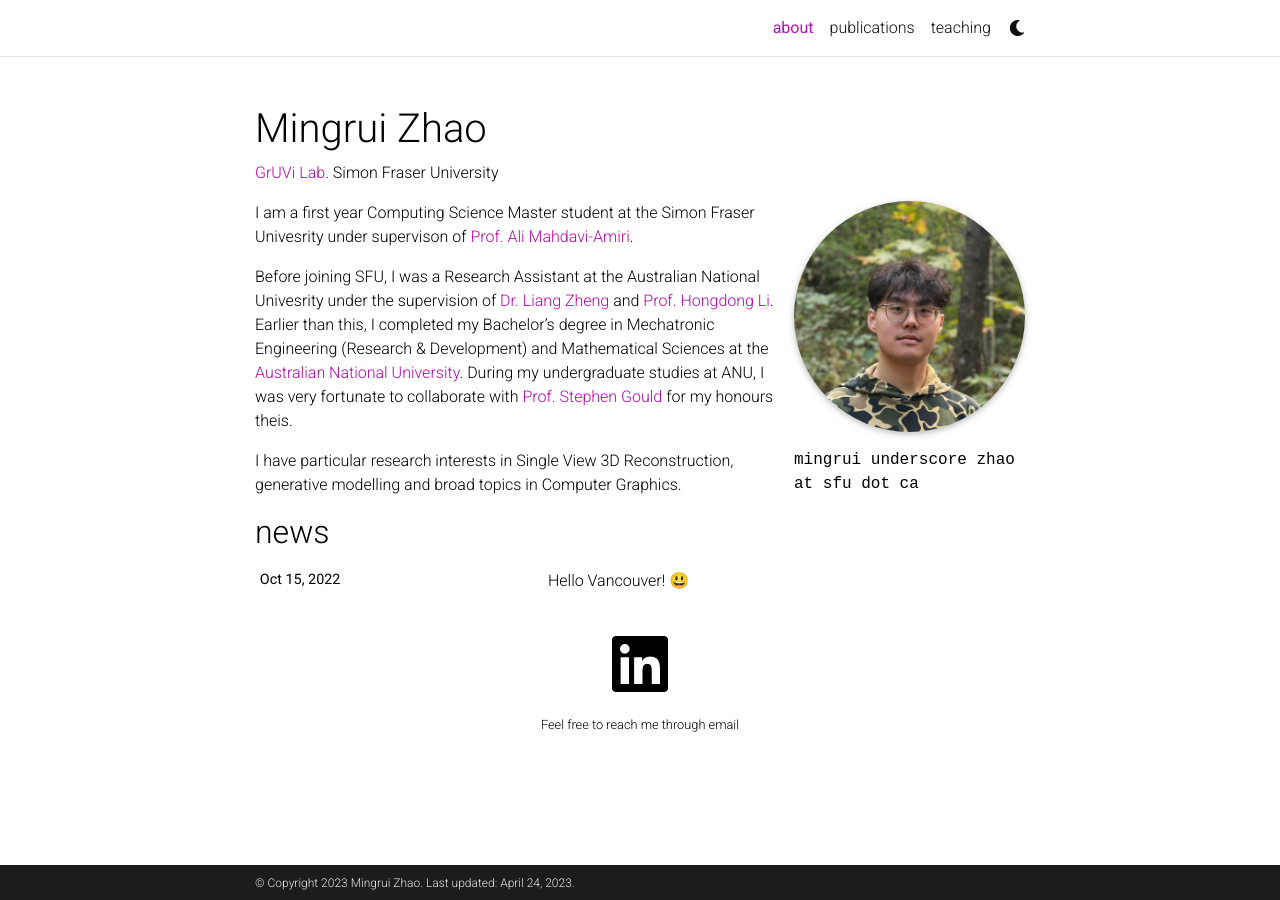
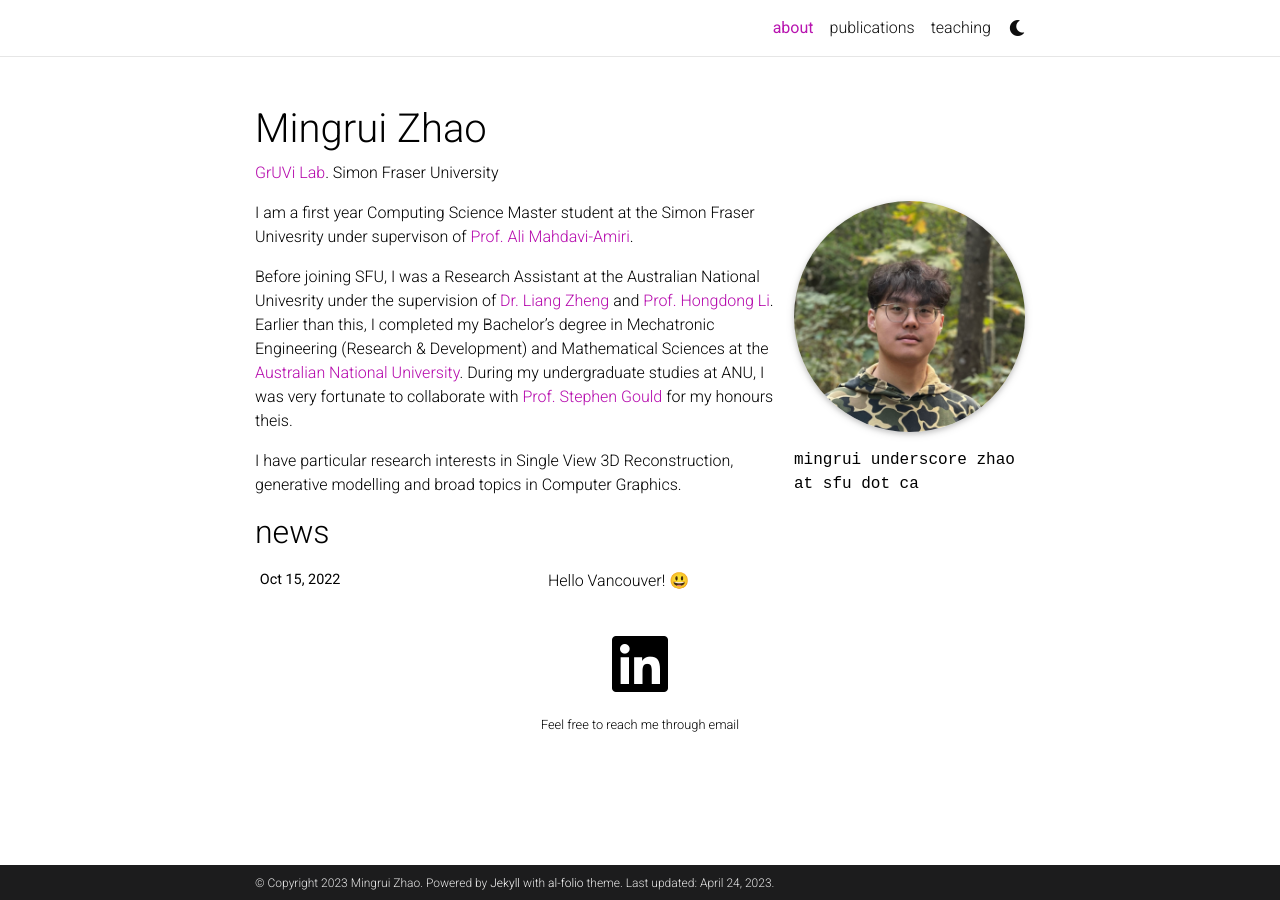
Before and after one commit to mingrui-zhao/mingrui-zhao.github.io, a Jekyll site: the page built from _pages/about.md, in a window 1280 px wide. Built offline with Jekyll 4.4.1, drawn with Linux system fonts in a browser that asks for light colours; full-size pictures stand in for the smaller copies a plugin makes; emoji names are drawn with the system emoji font; comment, search, counter and statistics services are not loaded; a style sheet for code colours, icons or effects is not loaded.

Commit message:
add acknowledgement

```diff
--- a/_config.yml
+++ b/_config.yml
@@ -9,6 +9,7 @@ last_name: Zhao
 email:
 description: > # the ">" symbol means to ignore newlines until "footer_text:"
 footer_text: >
+              Powered by <a href="https://jekyllrb.com/" target="_blank">Jekyll</a> with <a href="https://github.com/alshedivat/al-folio">al-folio</a> theme.
 keywords:  # add your own keywords or leave empty
 
 lang: en # the language of your site (for example: en, fr, cn, ru, etc.)
```
